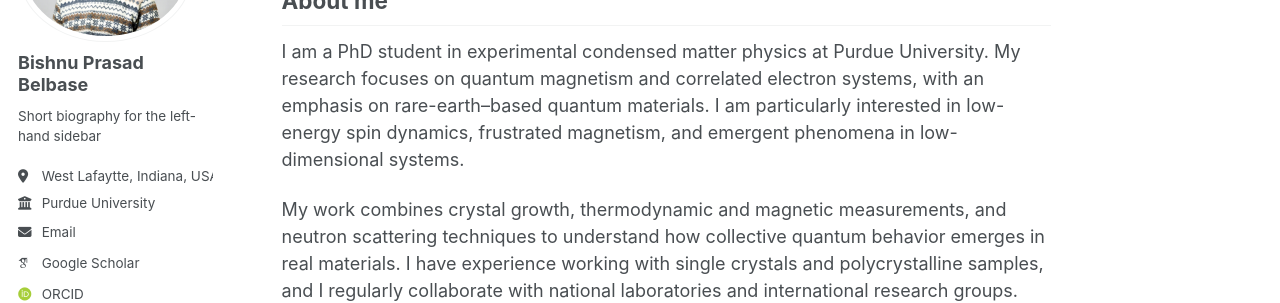
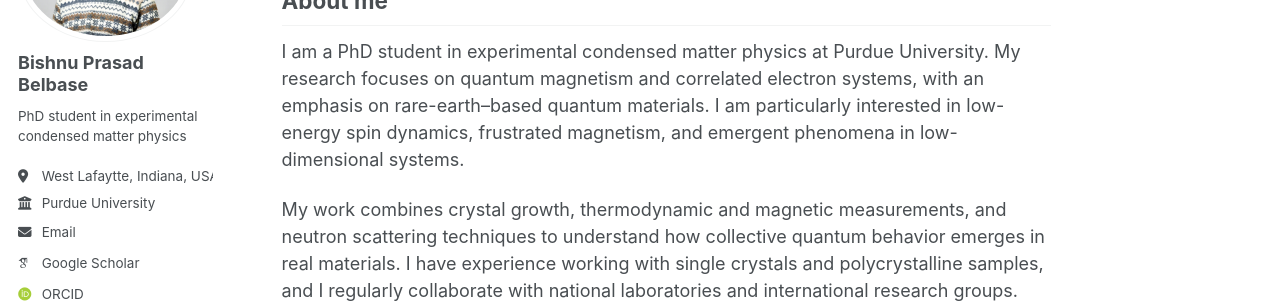
Before and after one commit to bbelbase8/bpb, a Jekyll site: the page built from _pages/about.md, in a window 1280 px wide. Shown: the part 199-502 px from the top of the page. Built offline with Jekyll 4.4.1, drawn with Linux system fonts in a browser that asks for light colours; some web fonts are replaced; a script bundle is joined from its source files by our own code; library files that are not in the unit come from our copies.

Commit message:
Update _config.yml

```diff
--- a/_config.yml
+++ b/_config.yml
@@ -25,7 +25,7 @@ author:
   avatar           : "bishnu.jpg"
   name             : "Bishnu Prasad Belbase"
   pronouns         : # example: "she/her"
-  bio              : "Short biography for the left-hand sidebar"
+  bio              : "PhD student in experimental condensed matter physics"
   location         : "West Lafaytte, Indiana, USA"
   employer         : "Purdue University"
   uri              : # URL
```
